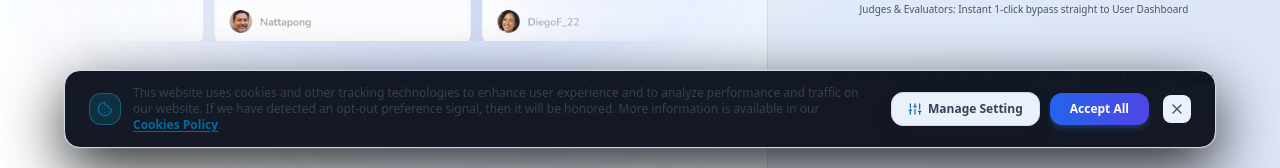
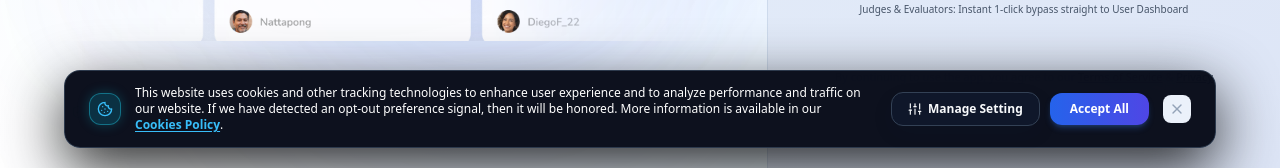
Before and after one commit to janiya2/speakflow-hybrid-ai, a Next.js app in the folder web-app/: page /login in a window 1280 px wide. Shown: the part 632-800 px from the top of the page. Built offline with nearby package versions, Linux system fonts and the light colour scheme; no server answers.

Commit message:
fix(cookies): restore high-contrast text and styling in light mode for cookie banner

```diff
--- a/web-app/src/app/globals.css
+++ b/web-app/src/app/globals.css
@@ -548,6 +548,80 @@ html.theme-light .keep-dark-hero img {
   opacity: 1;
 }
 
+/* 8. FLOATING COOKIE CONSENT BANNER & MODAL (.keep-dark-cookies): High Contrast Preservation */
+html.theme-light .keep-dark-cookies {
+  background-color: rgba(9, 13, 26, 0.98) !important;
+  color: #f8fafc !important;
+  border-color: rgba(51, 65, 85, 0.85) !important;
+  box-shadow: 0 20px 60px rgba(0, 0, 0, 0.85), 0 0 0 1px rgba(255, 255, 255, 0.1) !important;
+}
+
+html.theme-light .keep-dark-cookies .text-white:not(.bg-clip-text),
+html.theme-light .keep-dark-cookies [class*="text-slate-100"],
+html.theme-light .keep-dark-cookies [class*="text-slate-200"] {
+  color: #ffffff !important;
+}
+
+html.theme-light .keep-dark-cookies [class*="text-slate-300"] {
+  color: #e2e8f0 !important;
+}
+
+html.theme-light .keep-dark-cookies [class*="text-slate-400"] {
+  color: #94a3b8 !important;
+}
+
+html.theme-light .keep-dark-cookies [class*="text-cyan-400"],
+html.theme-light .keep-dark-cookies [class*="text-cyan-300"] {
+  color: #38bdf8 !important;
+}
+
+html.theme-light .keep-dark-cookies [class*="bg-slate-900"] {
+  background-color: #0f172a !important;
+  border-color: #334155 !important;
+}
+
+html.theme-light .keep-dark-cookies [class*="bg-slate-950"] {
+  background-color: #020617 !important;
+  border-color: #1e293b !important;
+}
+
+html.theme-light .keep-dark-cookies [class*="bg-[#0C1222]"] {
+  background-color: #0c1222 !important;
+  border-color: #1e293b !important;
+}
+
+html.theme-light .keep-dark-cookies p {
+  color: #f1f5f9 !important;
+}
+
+html.theme-light .keep-dark-cookies a {
+  color: #38bdf8 !important;
+}
+
+html.theme-light .keep-dark-cookies button.cookie-btn-manage {
+  background-color: #0f172a !important;
+  color: #f8fafc !important;
+  border-color: #334155 !important;
+}
+
+html.theme-light .keep-dark-cookies button.cookie-btn-manage:hover {
+  background-color: #1e293b !important;
+  color: #ffffff !important;
+}
+
+html.theme-light .keep-dark-cookies button.cookie-btn-manage * {
+  color: #f8fafc !important;
+}
+
+html.theme-light .keep-dark-cookies .cookie-btn-close {
+  color: #94a3b8 !important;
+}
+
+html.theme-light .keep-dark-cookies .cookie-btn-close:hover {
+  background-color: #1e293b !important;
+  color: #ffffff !important;
+}
+
 
 
 
--- a/web-app/src/components/CookieConsentBanner.tsx
+++ b/web-app/src/components/CookieConsentBanner.tsx
@@ -110,17 +110,17 @@ export default function CookieConsentBanner() {
       {/* ------------------------------------------------------------- */}
       {isVisible && !showManageModal && (
         <div className="fixed bottom-0 inset-x-0 z-50 p-3 sm:p-5 flex justify-center pointer-events-none animate-in fade-in slide-in-from-bottom-6 duration-300">
-          <div className="pointer-events-auto w-full max-w-6xl rounded-2xl bg-[#090D1A]/95 backdrop-blur-xl border border-slate-800 text-white shadow-[0_20px_60px_rgba(0,0,0,0.85)] p-4 sm:py-3.5 sm:px-6 flex flex-col md:flex-row items-center justify-between gap-4 ring-1 ring-white/10">
+          <div className="keep-dark-cookies pointer-events-auto w-full max-w-6xl rounded-2xl bg-[#090D1A]/95 backdrop-blur-xl border border-slate-700/80 text-white shadow-[0_20px_60px_rgba(0,0,0,0.85)] p-4 sm:py-3.5 sm:px-6 flex flex-col md:flex-row items-center justify-between gap-4 ring-1 ring-white/10">
             {/* Banner Left Info Text */}
-            <div className="flex items-start sm:items-center gap-3 text-xs text-slate-300 leading-relaxed pr-2">
-              <div className="w-8 h-8 rounded-xl bg-cyan-500/15 border border-cyan-400/30 text-cyan-400 flex items-center justify-center shrink-0 mt-0.5 sm:mt-0">
-                <Cookie className="w-4 h-4" />
+            <div className="flex items-start sm:items-center gap-3.5 text-xs text-slate-100 leading-relaxed pr-2">
+              <div className="w-8 h-8 rounded-xl bg-cyan-500/20 border border-cyan-400/40 text-cyan-300 flex items-center justify-center shrink-0 mt-0.5 sm:mt-0 shadow-[0_0_12px_rgba(6,182,212,0.25)]">
+                <Cookie className="w-4 h-4 text-cyan-300" />
               </div>
-              <p className="text-[11px] sm:text-xs">
+              <p className="text-[11px] sm:text-xs text-slate-100 font-medium leading-relaxed">
                 This website uses cookies and other tracking technologies to enhance user experience and to analyze performance and traffic on our website. If we have detected an opt-out preference signal, then it will be honored. More information is available in our{" "}
                 <Link
                   href="/cookies"
-                  className="font-bold text-cyan-400 hover:text-cyan-300 underline underline-offset-2 transition-colors inline-flex items-center gap-0.5"
+                  className="font-bold text-cyan-300 hover:text-cyan-200 underline underline-offset-2 transition-colors inline-flex items-center gap-0.5"
                 >
                   Cookies Policy
                 </Link>
@@ -133,9 +133,9 @@ export default function CookieConsentBanner() {
               <button
                 type="button"
                 onClick={() => setShowManageModal(true)}
-                className="px-4 py-2 rounded-xl text-xs font-bold text-slate-300 hover:text-white bg-slate-900/90 hover:bg-slate-800 border border-slate-700/80 transition-all flex items-center gap-1.5"
+                className="cookie-btn-manage px-4 py-2 rounded-xl text-xs font-bold text-slate-100 hover:text-white bg-slate-900/90 hover:bg-slate-800 border border-slate-700 transition-all flex items-center gap-1.5 shadow-sm"
               >
-                <Sliders className="w-3.5 h-3.5 text-cyan-400" />
+                <Sliders className="w-3.5 h-3.5 text-cyan-300" />
                 <span>Manage Setting</span>
               </button>
 
@@ -151,7 +151,7 @@ export default function CookieConsentBanner() {
                 type="button"
                 onClick={handleClose}
                 aria-label="Dismiss cookie notice"
-                className="p-1.5 rounded-lg text-slate-400 hover:text-white hover:bg-slate-800 transition-colors shrink-0 ml-1"
+                className="cookie-btn-close p-1.5 rounded-lg text-slate-400 hover:text-white hover:bg-slate-800 transition-colors shrink-0 ml-1"
                 title="Dismiss (Accept Essential Only)"
               >
                 <X className="w-4 h-4" />
@@ -166,7 +166,7 @@ export default function CookieConsentBanner() {
       {/* ------------------------------------------------------------- */}
       {showManageModal && (
         <div className="fixed inset-0 z-50 backdrop-blur-md bg-black/80 flex items-center justify-center p-4 overflow-y-auto animate-in fade-in duration-200">
-          <div className="w-full max-w-xl rounded-3xl bg-[#0C1222] border border-slate-800 text-white shadow-2xl p-6 sm:p-7 space-y-5 relative my-auto ring-1 ring-white/10">
+          <div className="keep-dark-cookies w-full max-w-xl rounded-3xl bg-[#0C1222] border border-slate-800 text-white shadow-2xl p-6 sm:p-7 space-y-5 relative my-auto ring-1 ring-white/10">
             {/* Header */}
             <div className="flex items-center justify-between pb-3.5 border-b border-slate-800">
               <div className="flex items-center gap-3">
```
